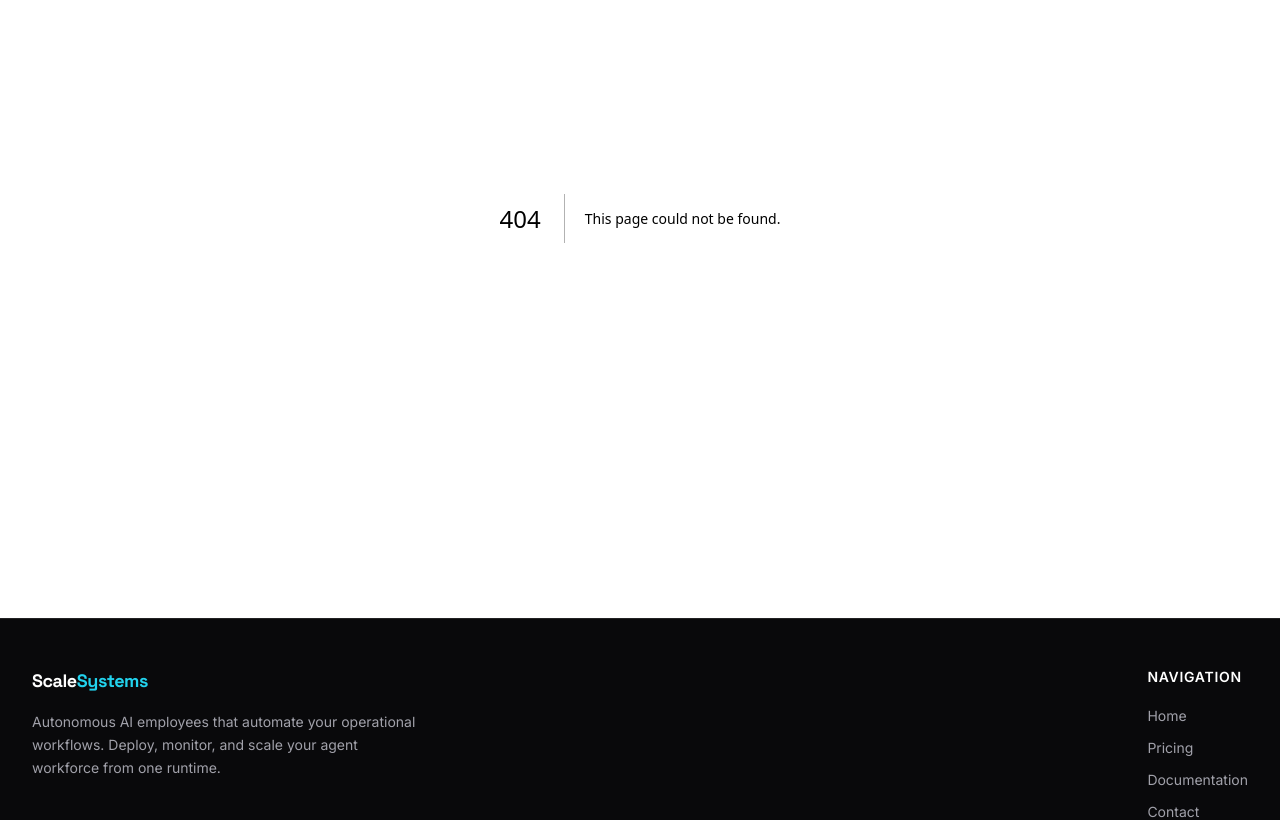
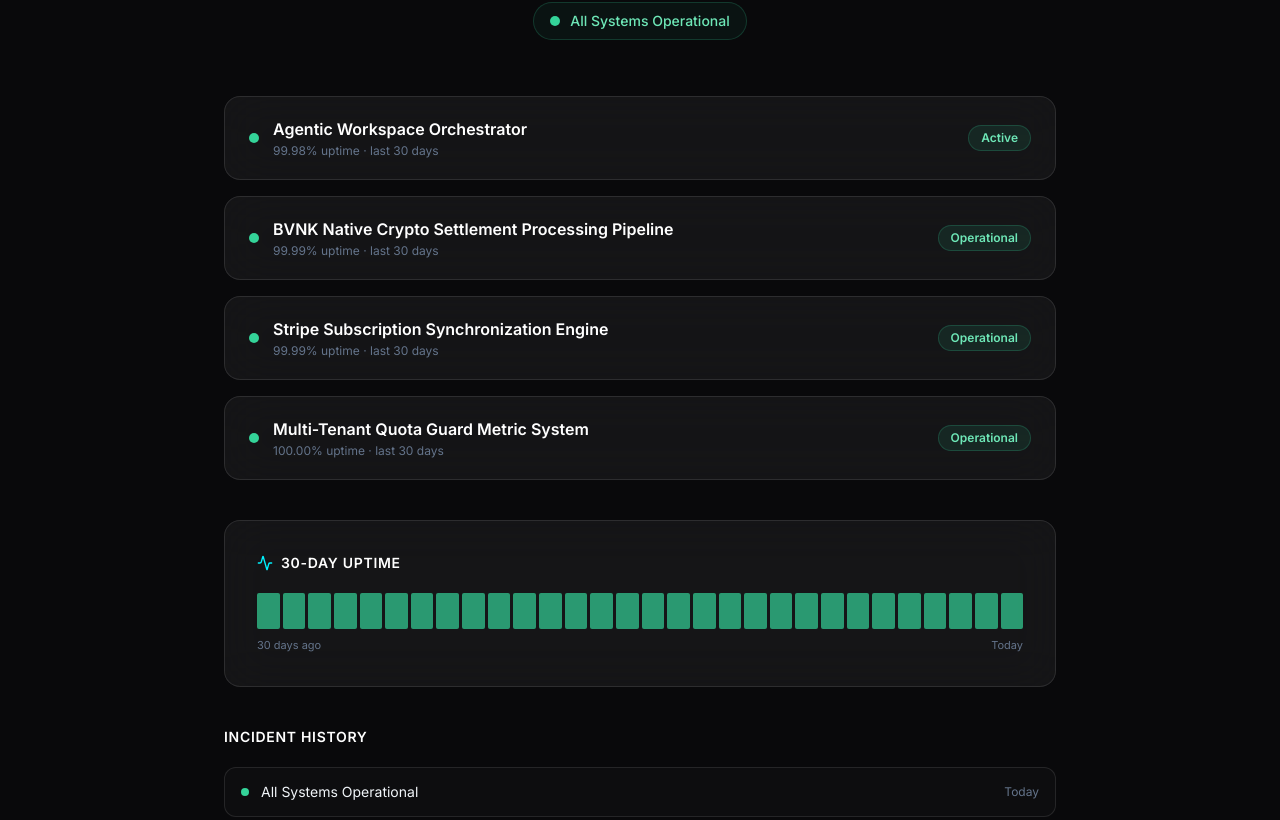
Before and after one commit to evolgenai/Scalesystemsai, a Next.js app: page /status in a window 1280 px wide. Before the commit this address had no page. Shown: the part 255-1075 px from the top of the page. Built offline with nearby package versions, Linux system fonts and the light colour scheme.

Commit message:
Add static /status operational monitoring page
Co-authored-by: evolgenai <evolgenai@users.noreply.github.com>

```diff
--- /dev/null
+++ b/src/app/status/page.tsx
@@ -0,0 +1,144 @@
+import type { Metadata } from "next";
+import { Activity } from "lucide-react";
+
+export const metadata: Metadata = {
+  title: "System Status",
+  description:
+    "Live operational status for the ScaleSystems platform: agent orchestration, billing pipelines, and quota guarding subsystems.",
+};
+
+const SERVICES = [
+  {
+    name: "Agentic Workspace Orchestrator",
+    state: "Active",
+    uptime: "99.98%",
+  },
+  {
+    name: "BVNK Native Crypto Settlement Processing Pipeline",
+    state: "Operational",
+    uptime: "99.99%",
+  },
+  {
+    name: "Stripe Subscription Synchronization Engine",
+    state: "Operational",
+    uptime: "99.99%",
+  },
+  {
+    name: "Multi-Tenant Quota Guard Metric System",
+    state: "Operational",
+    uptime: "100.00%",
+  },
+];
+
+const INCIDENT_LOG = [
+  { label: "Today", note: "All Systems Operational" },
+  { label: "Yesterday", note: "All Systems Operational" },
+  { label: "3 days ago", note: "All Systems Operational" },
+  { label: "9 days ago", note: "All Systems Operational" },
+  { label: "18 days ago", note: "All Systems Operational" },
+  { label: "30 days ago", note: "All Systems Operational" },
+];
+
+const UPTIME_DAYS = Array.from({ length: 30 }, (_, i) => i);
+
+function StatusPulse() {
+  return (
+    <span className="relative flex h-2.5 w-2.5" aria-hidden>
+      <span className="absolute inline-flex h-full w-full animate-ping rounded-full bg-emerald-400/70" />
+      <span className="relative inline-flex h-2.5 w-2.5 rounded-full bg-emerald-400" />
+    </span>
+  );
+}
+
+export default function StatusPage() {
+  return (
+    <main className="relative min-h-screen bg-obsidian text-slate-100">
+      <div
+        className="pointer-events-none absolute inset-0 -z-10 overflow-hidden"
+        aria-hidden
+      >
+        <div className="absolute right-1/4 top-0 h-[500px] w-[700px] rounded-full bg-emerald-500/5 blur-[150px]" />
+      </div>
+
+      <section className="mx-auto max-w-4xl px-4 py-20 sm:px-6 lg:px-8">
+        <header className="text-center">
+          <p className="text-sm font-medium text-cyan-accent">System Status</p>
+          <h1 className="mt-3 font-display text-4xl font-bold tracking-tight text-white sm:text-5xl">
+            Platform Operational Status
+          </h1>
+          <div className="mt-6 inline-flex items-center gap-2.5 rounded-full border border-emerald-400/20 bg-emerald-400/5 px-4 py-2 text-sm font-medium text-emerald-300">
+            <StatusPulse />
+            All Systems Operational
+          </div>
+        </header>
+
+        <div className="mt-14 space-y-4">
+          {SERVICES.map((service) => (
+            <div
+              key={service.name}
+              className="glass flex items-center justify-between gap-4 rounded-2xl px-5 py-5 sm:px-6"
+            >
+              <div className="flex min-w-0 items-center gap-3.5">
+                <StatusPulse />
+                <div className="min-w-0">
+                  <h2 className="truncate text-sm font-semibold text-white sm:text-base">
+                    {service.name}
+                  </h2>
+                  <p className="mt-0.5 text-xs text-slate-dim">
+                    {service.uptime} uptime &middot; last 30 days
+                  </p>
+                </div>
+              </div>
+              <span className="shrink-0 rounded-full border border-emerald-400/20 bg-emerald-400/10 px-3 py-1 text-xs font-semibold text-emerald-300">
+                {service.state}
+              </span>
+            </div>
+          ))}
+        </div>
+
+        <div className="glass mt-10 rounded-2xl p-6 sm:p-8">
+          <div className="flex items-center gap-2">
+            <Activity className="h-4 w-4 text-cyan-accent" aria-hidden />
+            <h2 className="text-sm font-semibold uppercase tracking-wider text-white">
+              30-Day Uptime
+            </h2>
+          </div>
+
+          <div className="mt-5 flex items-end gap-[3px]">
+            {UPTIME_DAYS.map((day) => (
+              <span
+                key={day}
+                title="Operational"
+                className="h-9 flex-1 rounded-sm bg-emerald-400/70 transition-colors hover:bg-emerald-300"
+              />
+            ))}
+          </div>
+          <div className="mt-2 flex justify-between text-[11px] text-slate-dim">
+            <span>30 days ago</span>
+            <span>Today</span>
+          </div>
+        </div>
+
+        <div className="mt-10">
+          <h2 className="text-sm font-semibold uppercase tracking-wider text-white">
+            Incident History
+          </h2>
+          <ul className="mt-5 space-y-3">
+            {INCIDENT_LOG.map((entry) => (
+              <li
+                key={entry.label}
+                className="flex items-center justify-between gap-4 rounded-xl border border-white/10 bg-white/[0.02] px-4 py-3.5"
+              >
+                <div className="flex items-center gap-3">
+                  <span className="h-2 w-2 rounded-full bg-emerald-400" aria-hidden />
+                  <span className="text-sm text-slate-100">{entry.note}</span>
+                </div>
+                <span className="text-xs text-slate-dim">{entry.label}</span>
+              </li>
+            ))}
+          </ul>
+        </div>
+      </section>
+    </main>
+  );
+}
```
